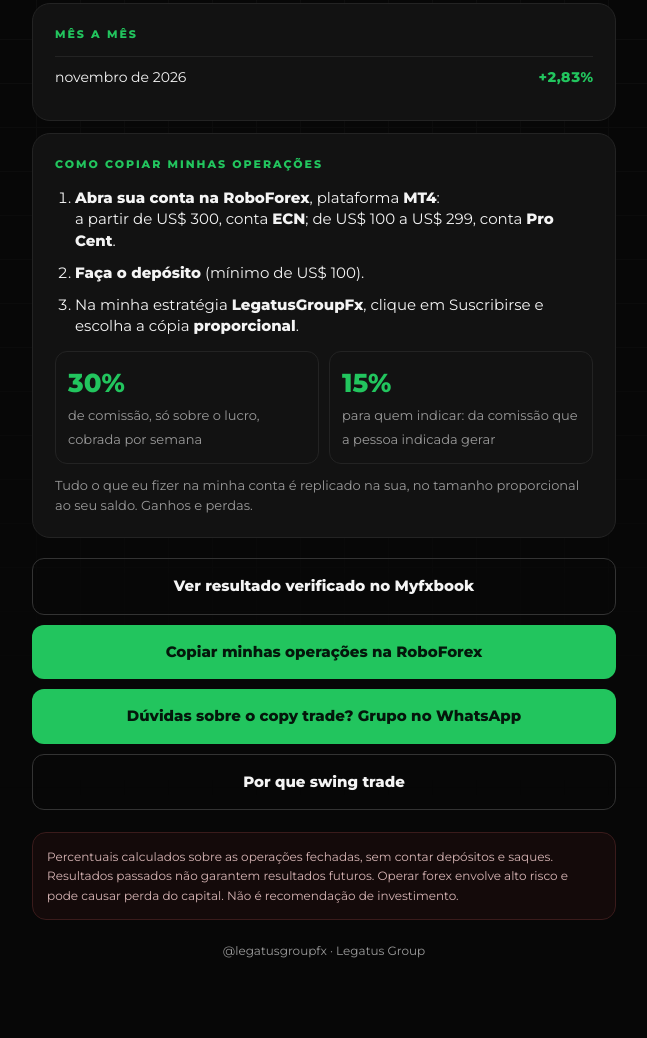
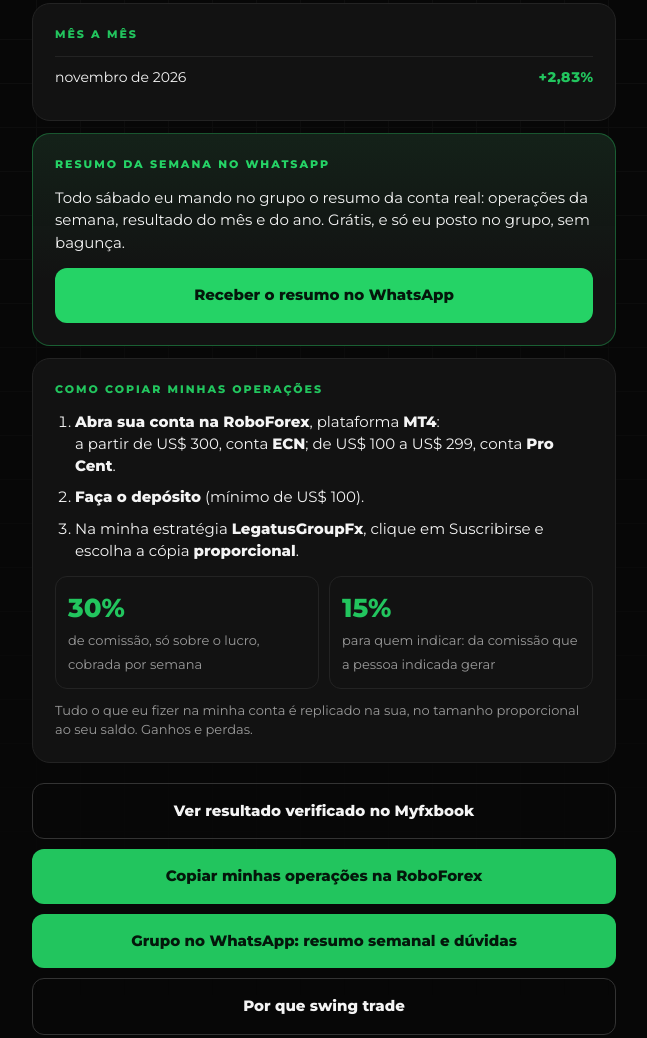
Before and after one commit to allisoncord-cpu/resultados, a plain HTML site: page index.html in a window 1280 px wide. Shown: the part 1017-2055 px from the top of the page, without its empty margins (316-963 px from the left). Before the commit the page ends 2025 px from the top, so only its background shows below. Drawn offline with Linux system fonts and the light colour scheme.

Commit message:
Botão do resumo semanal no WhatsApp
Co-Authored-By: Claude Opus 5.5 <noreply@anthropic.com>

```diff
--- a/index.html
+++ b/index.html
@@ -46,6 +46,10 @@ td.n{text-align:right;font-weight:700;font-variant-numeric:tabular-nums}
 .btn:hover{transform:translateY(-2px)}
 .btn.prim{background:var(--verde);color:#04170b}
 .btn.sec{border:1px solid #333;color:var(--ink)}
+.zap{border-color:rgba(37,211,102,.35);background:linear-gradient(180deg,rgba(37,211,102,.08),transparent 70%),var(--card)}
+.zap h2{color:#25d366}
+.zap-txt{font-size:15px;margin:0 0 14px}
+.btn.zapbtn{background:#25d366;color:#04170b}
 .passos{margin:6px 0 14px;padding-left:20px;display:grid;gap:10px;font-size:15px;line-height:1.45;color:var(--ink)}
 .taxas{display:grid;grid-template-columns:1fr 1fr;gap:10px}
 .taxas div{border:1px solid var(--line);border-radius:12px;padding:12px}
@@ -100,6 +104,9 @@ footer{text-align:center;color:var(--ink-2);font-size:12px;margin-top:22px}
     }
   }
 
+  h += `<div class="card zap"><h2>Resumo da semana no WhatsApp</h2>
+    <p class="zap-txt">Todo sábado eu mando no grupo o resumo da conta real: operações da semana, resultado do mês e do ano. Grátis, e só eu posto no grupo, sem bagunça.</p>
+    <a class="btn zapbtn" href="https://chat.whatsapp.com/IlZBVR45fd42ztf4DkR9wu" target="_blank" rel="noopener">Receber o resumo no WhatsApp</a></div>`;
   h += `<div class="card"><h2>Como copiar minhas operações</h2><ol class="passos">
     <li><b>Abra sua conta na RoboForex</b>, plataforma <b>MT4</b>:<br>a partir de US$ 300, conta <b>ECN</b>; de US$ 100 a US$ 299, conta <b>Pro Cent</b>.</li>
     <li><b>Faça o depósito</b> (mínimo de US$ 100).</li>
@@ -110,7 +117,7 @@ footer{text-align:center;color:var(--ink-2);font-size:12px;margin-top:22px}
   h += `<div class="botoes">`;
   if(link(C.myfxbook)) h += `<a class="btn sec" href="${link(C.myfxbook)}" target="_blank" rel="noopener">Ver resultado verificado no Myfxbook</a>`;
   if(link(C.contato)) h += `<a class="btn prim" href="${link(C.contato)}" target="_blank" rel="noopener">${esc(C.textoContato||"Fale comigo")}</a>`;
-  h += `<a class="btn prim" href="https://chat.whatsapp.com/IlZBVR45fd42ztf4DkR9wu" target="_blank" rel="noopener">Dúvidas sobre o copy trade? Grupo no WhatsApp</a>`;
+  h += `<a class="btn prim" href="https://chat.whatsapp.com/IlZBVR45fd42ztf4DkR9wu" target="_blank" rel="noopener">Grupo no WhatsApp: resumo semanal e dúvidas</a>`;
   h += `<a class="btn sec" href="swing.html">Por que swing trade</a>`;
   if(C.copyEmBreve) h += `<div class="embreve">Copy trade em breve: tudo o que eu fizer na minha conta será replicado na sua. Ganhos e perdas.</div>`;
   h += `</div>`;
```
